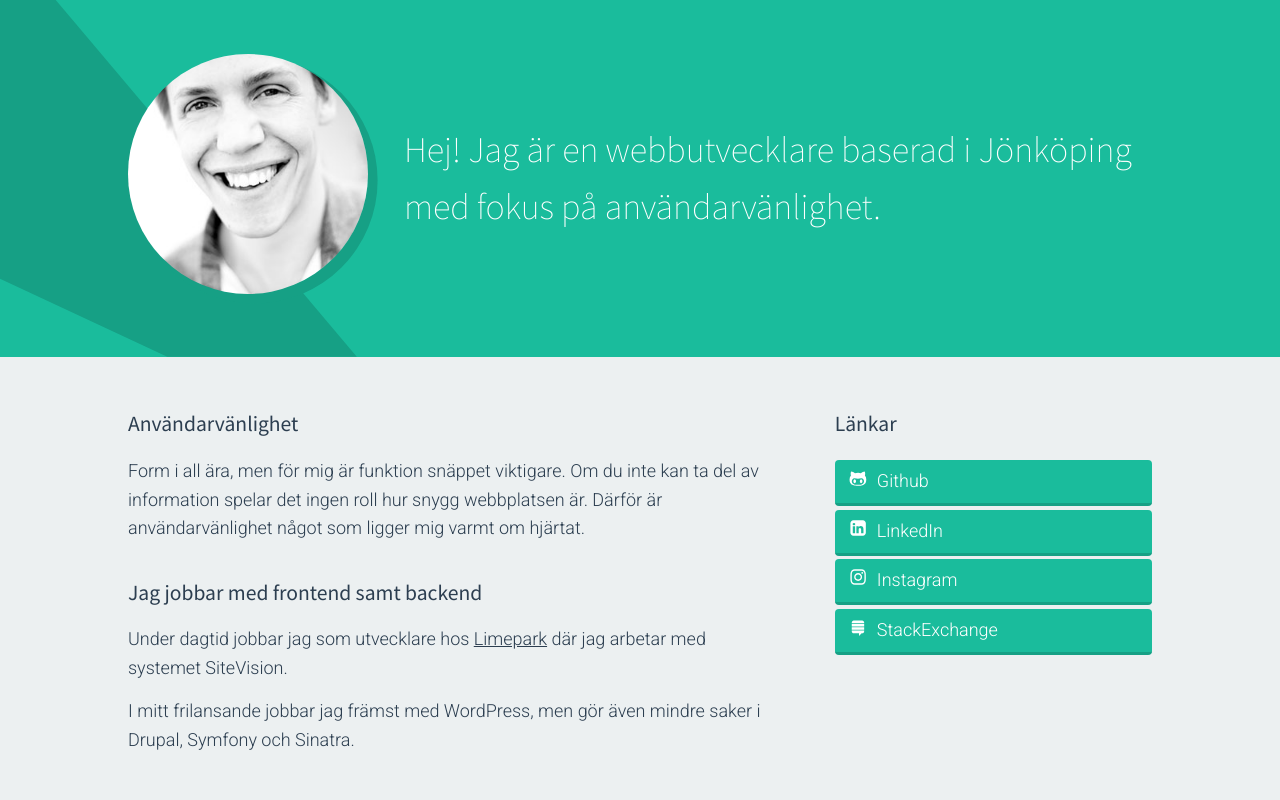
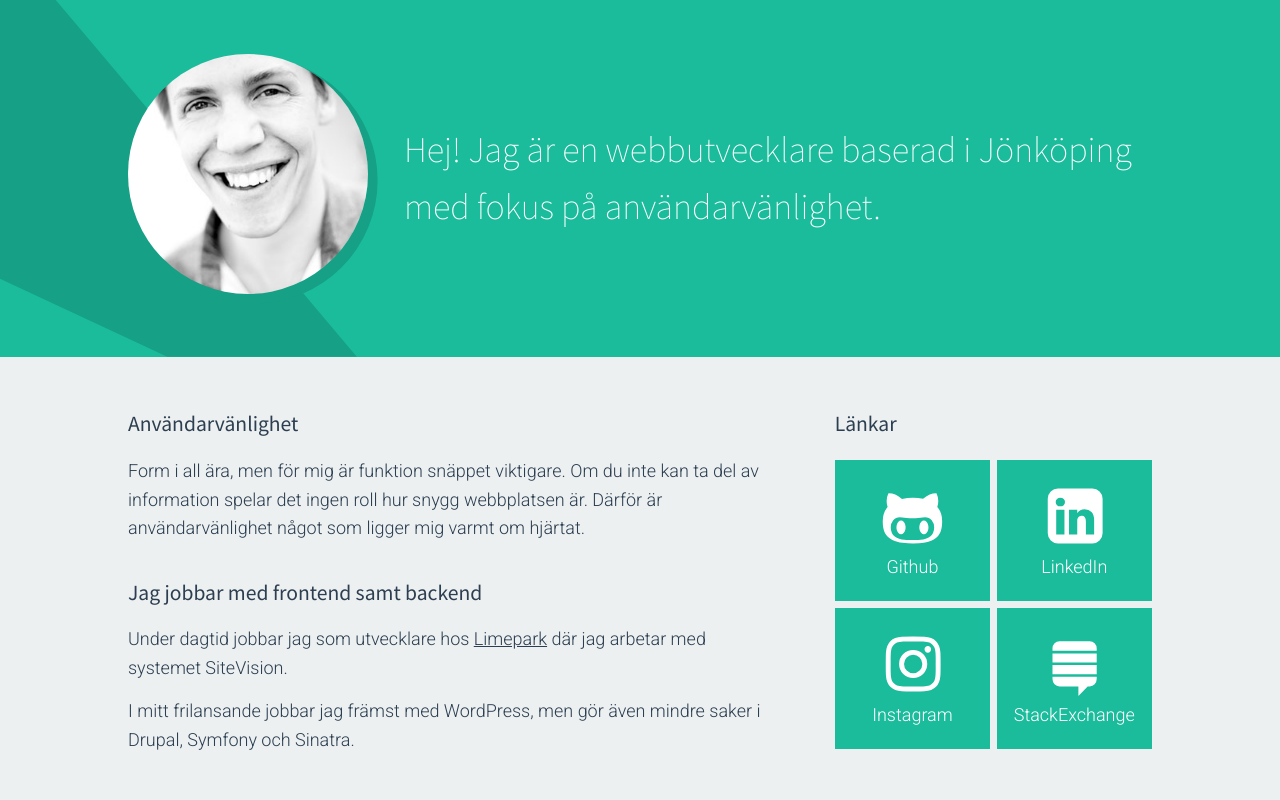
Before and after one commit to hampusn/hampusnord.in, a website: page index.html in a window 1280 px wide. Shown: the top 800 px of the page. Drawn offline with Linux system fonts and the light colour scheme.

Commit message:
Replaced link list with box list

```diff
--- a/assets/src/sass/modules/_list.scss
+++ b/assets/src/sass/modules/_list.scss
@@ -14,17 +14,71 @@
  * 2. Base
  ******************/
 
-.list {
-  li {
-    margin-bottom: 0.2em;
+.box-list {
+  display: flex;
+  flex-wrap: wrap;
+  justify-content: space-between;
+  list-style: none;
+  padding-left: 0;
+  width: 100%;
+}
+
+.box-list-item {
+  display: block;
+  margin-bottom: 2%;
+  width: 49%;
+}
+
+.box-list-item__link {
+  border-bottom: 0;
+  border-radius: 0;
+  display: block;
+  height: 100%;
+  line-height: 1.2;
+  text-align: center;
+  padding: 1.5rem 1rem;
+}
+
+.box-list-item__link .icon {
+  display: block;
+  height: 6vw;
+  margin: 0 auto 0.5rem;
+  max-height: 4rem;
+  width: 100%;
+}
+
+
+/*
+ * 3. Responsive
+ *******************/
+
+@include mq($tablet) {
+  .box-list-item__link {
+    align-items: center;
+    display: flex;
+    justify-content: flex-start;
+    text-align: left;
+  }
+
+  .box-list-item__link .icon {
+    display: inline-block;
+    margin-bottom: 0;
+    width: 6vw;
+  }
+
+  .box-list-item__link-text {
+    flex: 1;
+    margin-left: 1em;
   }
 }
 
-.list--clean {
-  list-style: none;
-  padding-left: 0;
+@include mq($mobile) {
+  .box-list {
+    display: block;
+  }
+
+  .box-list-item {
+    width: 100%;
+  }
+
 }
-
-.list-item {
-  display: block;
-}
--- a/index.html
+++ b/index.html
@@ -41,29 +41,29 @@
           <div class="aside flex-column">
             <h2>Länkar</h2>
 
-            <ul class="list list--clean">
-              <li>
-                <a class="button list-item" href="https://github.com/hampusn" title="Min github-profil">
+            <ul class="box-list">
+              <li class="box-list-item">
+                <a class="button box-list-item__link" href="https://github.com/hampusn" title="Min github-profil">
                   <svg role="img" aria-hidden="true" class="icon icon-github-alt"><use xmlns:xlink="http://www.w3.org/1999/xlink" xlink:href="/assets/build/svg/icons.svg#icon-github-alt"></use></svg>
-                  Github
+                  <span class="box-list-item__link-text">Github</span>
                 </a>
               </li>
-              <li>
-                <a class="button list-item" href="https://se.linkedin.com/in/hampusnordin" title="Min LinkedIn-profil">
+              <li class="box-list-item">
+                <a class="button box-list-item__link" href="https://se.linkedin.com/in/hampusnordin" title="Min LinkedIn-profil">
                   <svg role="img" aria-hidden="true" class="icon icon-linkedin-square"><use xmlns:xlink="http://www.w3.org/1999/xlink" xlink:href="/assets/build/svg/icons.svg#icon-linkedin-square"></use></svg>
-                  LinkedIn
+                  <span class="box-list-item__link-text">LinkedIn</span>
                 </a>
               </li>
-              <li>
-                <a class="button list-item" href="https://instagram.com/hampusnordin/" title="Min instagram-profil">
+              <li class="box-list-item">
+                <a class="button box-list-item__link" href="https://instagram.com/hampusnordin/" title="Min instagram-profil">
                   <svg role="img" aria-hidden="true" class="icon icon-instagram"><use xmlns:xlink="http://www.w3.org/1999/xlink" xlink:href="/assets/build/svg/icons.svg#icon-instagram"></use></svg>
-                  Instagram
+                  <span class="box-list-item__link-text">Instagram</span>
                 </a>
               </li>
-              <li>
-                <a class="button list-item" href="http://stackexchange.com/users/1775554/hampusn" title="Min profil på StackExchange">
+              <li class="box-list-item">
+                <a class="button box-list-item__link" href="http://stackexchange.com/users/1775554/hampusn" title="Min profil på StackExchange">
                   <svg role="img" aria-hidden="true" class="icon icon-stack-exchange"><use xmlns:xlink="http://www.w3.org/1999/xlink" xlink:href="/assets/build/svg/icons.svg#icon-stack-exchange"></use></svg>
-                  StackExchange
+                  <span class="box-list-item__link-text">Stack&shy;Exchange</span>
                 </a>
               </li>
             </ul>
```
Also changed, not shown: assets/build/css/main.css.
